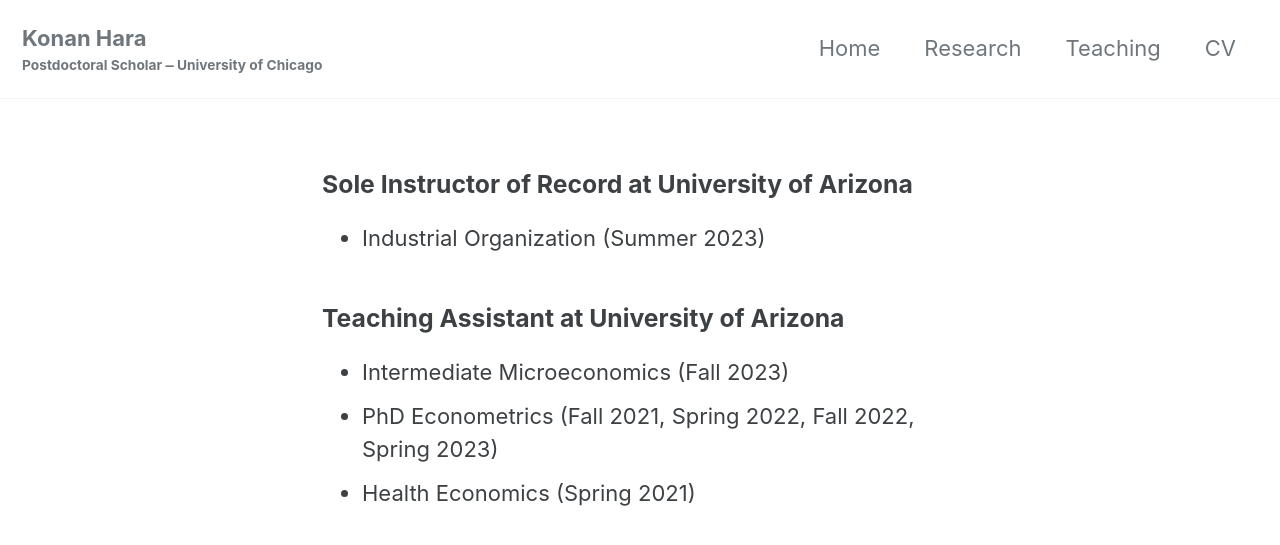
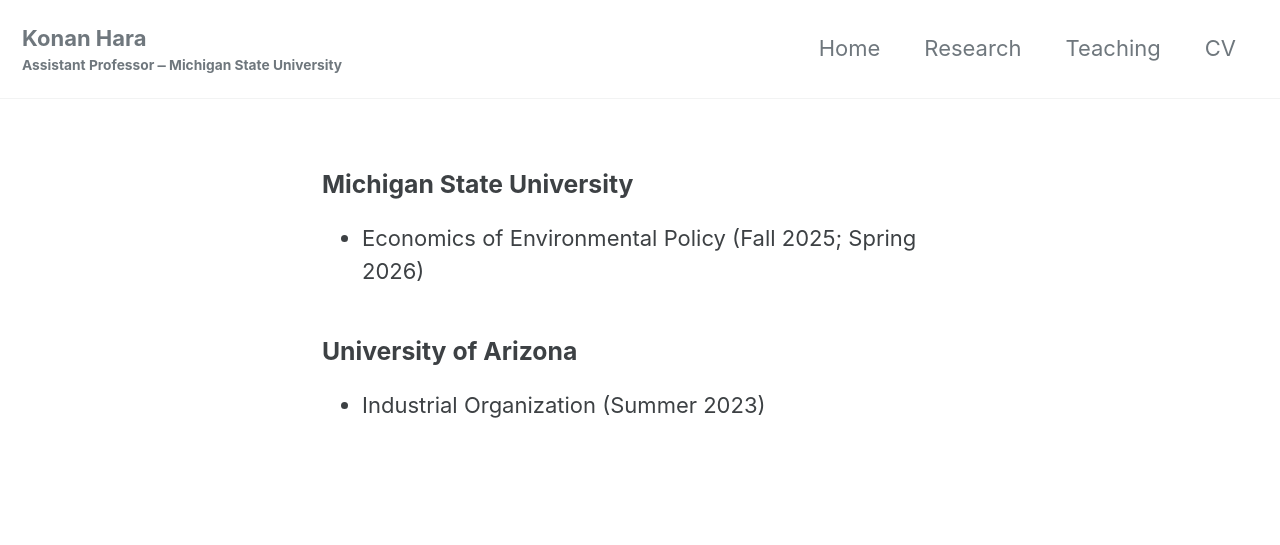
Before and after one commit to harakonan/harakonan.github.io, a Jekyll site: the page built from _pages/teaching.md, in a window 1280 px wide. Shown: the top 545 px of the page. Built offline with Jekyll 4.4.1, drawn with Linux system fonts in a browser that asks for light colours; cached includes are drawn as plain includes.

Commit message:
update MSU start

```diff
--- a/_config.yml
+++ b/_config.yml
@@ -15,10 +15,10 @@
 # in the templates via {{ site.myvariable }}.
 repository: harakonan/harakonan.github.io
 title: Konan Hara
-subtitle: Postdoctoral Scholar <code>&#8212;</code> University of Chicago
-email: harakonan@uchicago.edu
+subtitle: Assistant Professor <code>&#8212;</code> Michigan State University
+email: hara.konan@gmail.com
 description: >- # this means to ignore newlines until "baseurl:"
-  I am a Postdoctoral Scholar at the University of Chicago Harris School of Public Policy and EPIC. I am interested in addressing policy-relevant issues with a focus on applied microeconomics. My main research fields are energy and environmental economics, industrial organization, econometrics, and health economics.
+  I am an Assistant Professor at the Department of Economics, Michigan State University. I am interested in addressing policy-relevant issues with a focus on applied microeconomics. My main research fields are energy and environmental economics, industrial organization, and health economics.
 # twitter_username: username
 github_username: harakonan
 minimal_mistakes_skin: default
@@ -63,9 +63,9 @@ author:
   avatar : "/assets/images/bio-photo.jpg"
   bio    : " "
   links:
-    - label: "harakonan@uchicago.edu"
+    - label: "hara.konan@gmail.com"
       icon: "fas fa-fw fa-envelope-square"
-      url: "mailto:harakonan@uchicago.edu"
+      url: "mailto:hara.konan@gmail.com"
     - label: "harakonan"
       icon: "fab fa-fw fa-github"
       url: "https://github.com/harakonan"
--- a/_layouts/home.html
+++ b/_layouts/home.html
@@ -4,6 +4,5 @@ layout: archive
 
 {{ content }}
 
-<p>I am a Postdoctoral Scholar at the University of Chicago Harris School of Public Policy and the Energy Policy Institute at the University of Chicago (EPIC). <a href="/cv/">[CV]</a></p>
+<p>I am an Assistant Professor at the Department of Economics, Michigan State University. <a href="/cv/">[CV]</a></p>
 <p>I am interested in addressing policy-relevant issues with a focus on applied microeconomics. My main research fields are energy and environmental economics, industrial organization, and health economics. <a href="/research/">[Research]</a></p>
-<p>I will join Michigan State University Department of Economics as an Assistant Professor in 2025.</p>
--- a/_pages/teaching.md
+++ b/_pages/teaching.md
@@ -3,13 +3,10 @@ title: "Teaching"
 permalink: /teaching/
 ---
 
-### Sole Instructor of Record at University of Arizona
+### Michigan State University
+
+- Economics of Environmental Policy (Fall 2025; Spring 2026)
+
+### University of Arizona
 
 - Industrial Organization (Summer 2023)
-
-
-### Teaching Assistant at University of Arizona
-
-- Intermediate Microeconomics (Fall 2023)
-- PhD Econometrics (Fall 2021, Spring 2022, Fall 2022, Spring 2023)
-- Health Economics (Spring 2021)
```
Also changed, not shown: _research/research.md (+6 -2 lines), 9 other files.
